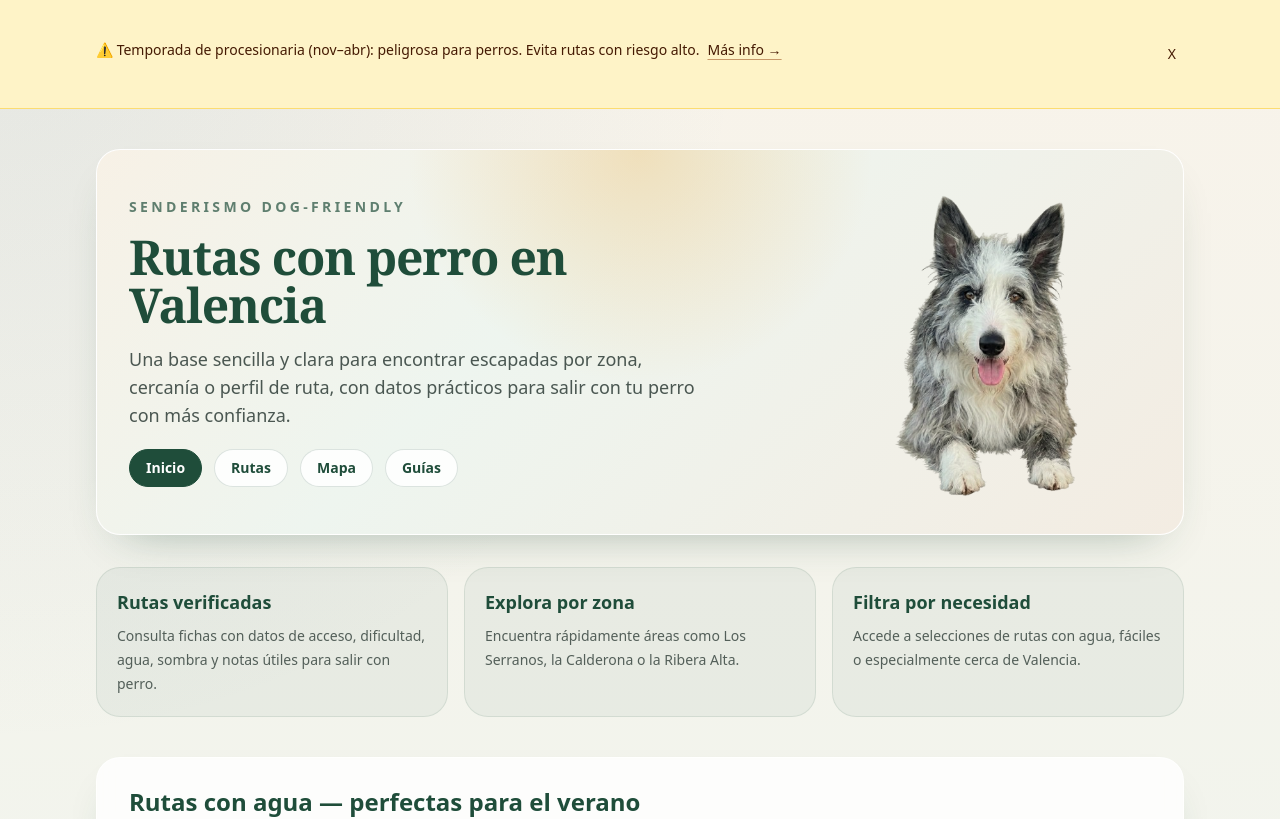
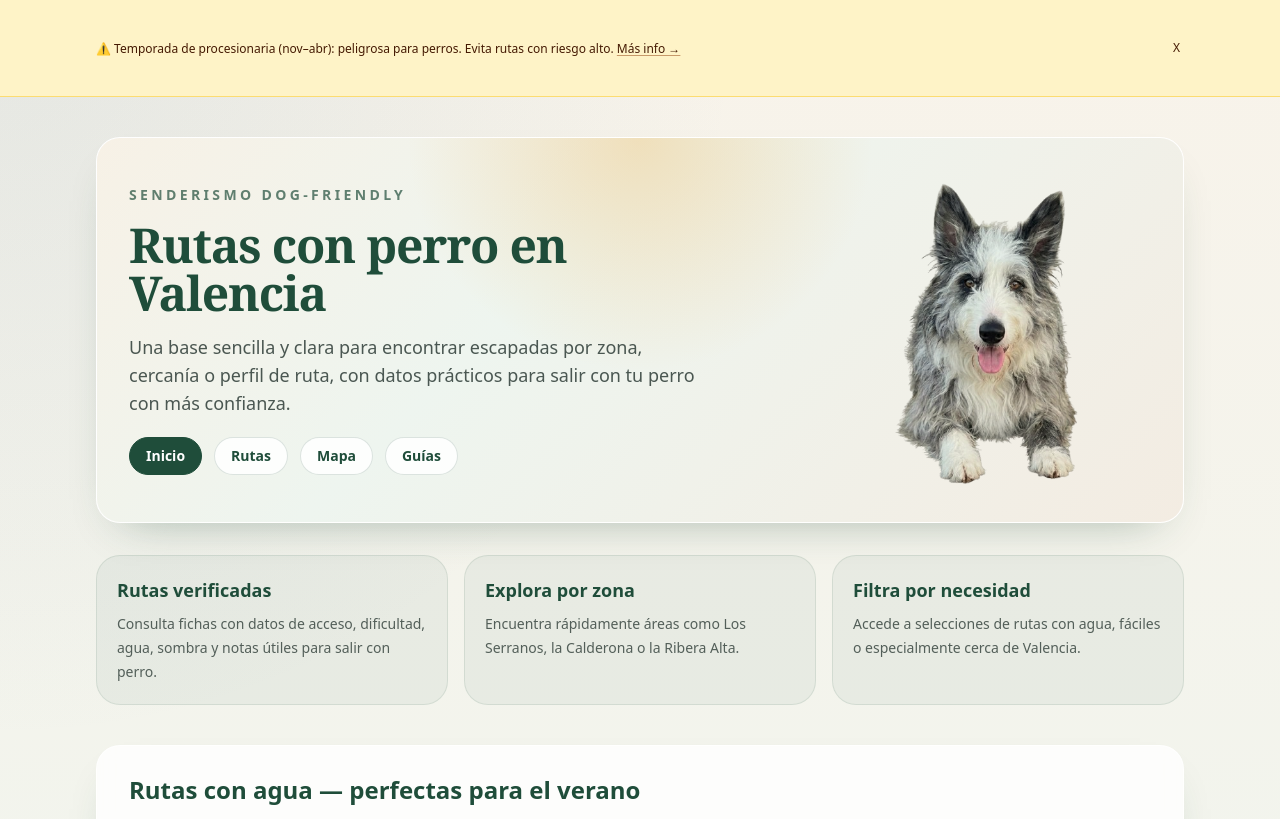
Before and after one commit to eloylt13/rutas-perro-valencia, a Next.js app: page / in a window 1280 px wide. Shown: the top 819 px of the page. Built offline with nearby package versions, Linux system fonts and the light colour scheme.

Commit message:
fix: reducir tamaño del banner de procesionaria en móvil y escritorio

```diff
--- a/components/SeasonalAlertBanner.tsx
+++ b/components/SeasonalAlertBanner.tsx
@@ -14,14 +14,12 @@ export default function SeasonalAlertBanner() {
 
   return (
     <div className="border-b border-amber-300/70 bg-amber-100 text-amber-950">
-      <div className="page-shell flex items-start justify-between gap-3 py-3 text-sm font-medium">
-        <p className="flex flex-wrap items-center gap-x-2 gap-y-1">
-          <span>
-            ⚠️ Temporada de procesionaria (nov–abr): peligrosa para perros. Evita rutas con riesgo alto.
-          </span>
+      <div className="page-shell flex items-center justify-between gap-2 py-1.5">
+        <p className="text-xs font-medium leading-tight">
+          ⚠️ Temporada de procesionaria (nov–abr): peligrosa para perros. Evita rutas con riesgo alto.{" "}
           <Link
             href="/guias/procesionaria-perros"
-            className="underline decoration-amber-800/50 underline-offset-4 hover:decoration-amber-950"
+            className="underline decoration-amber-800/50 underline-offset-2 hover:decoration-amber-950"
           >
             Más info →
           </Link>
@@ -30,7 +28,7 @@ export default function SeasonalAlertBanner() {
           type="button"
           onClick={() => setIsVisible(false)}
           aria-label="Cerrar aviso de procesionaria"
-          className="shrink-0 cursor-pointer bg-transparent px-2 py-1 text-amber-950 transition hover:text-grafito"
+          className="shrink-0 cursor-pointer bg-transparent px-1 text-xs text-amber-950 transition hover:text-grafito"
         >
           X
         </button>
```
